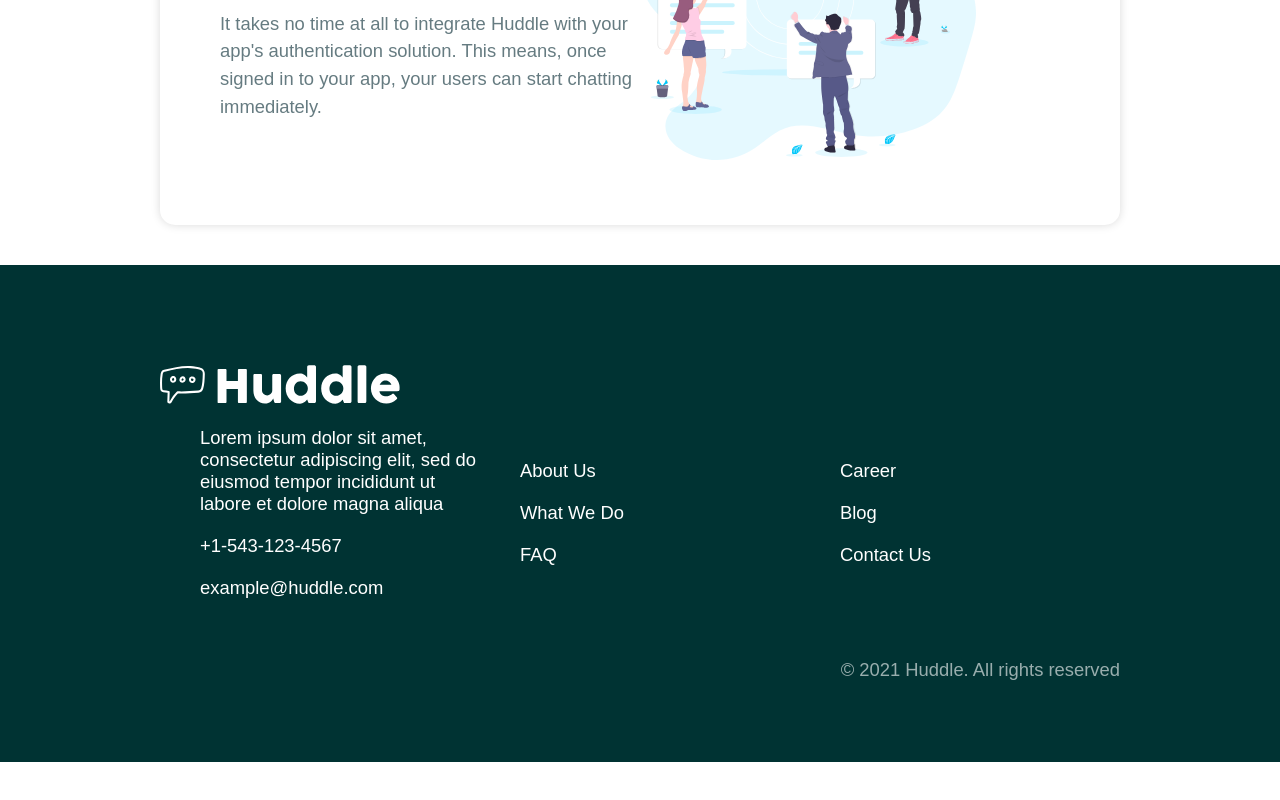
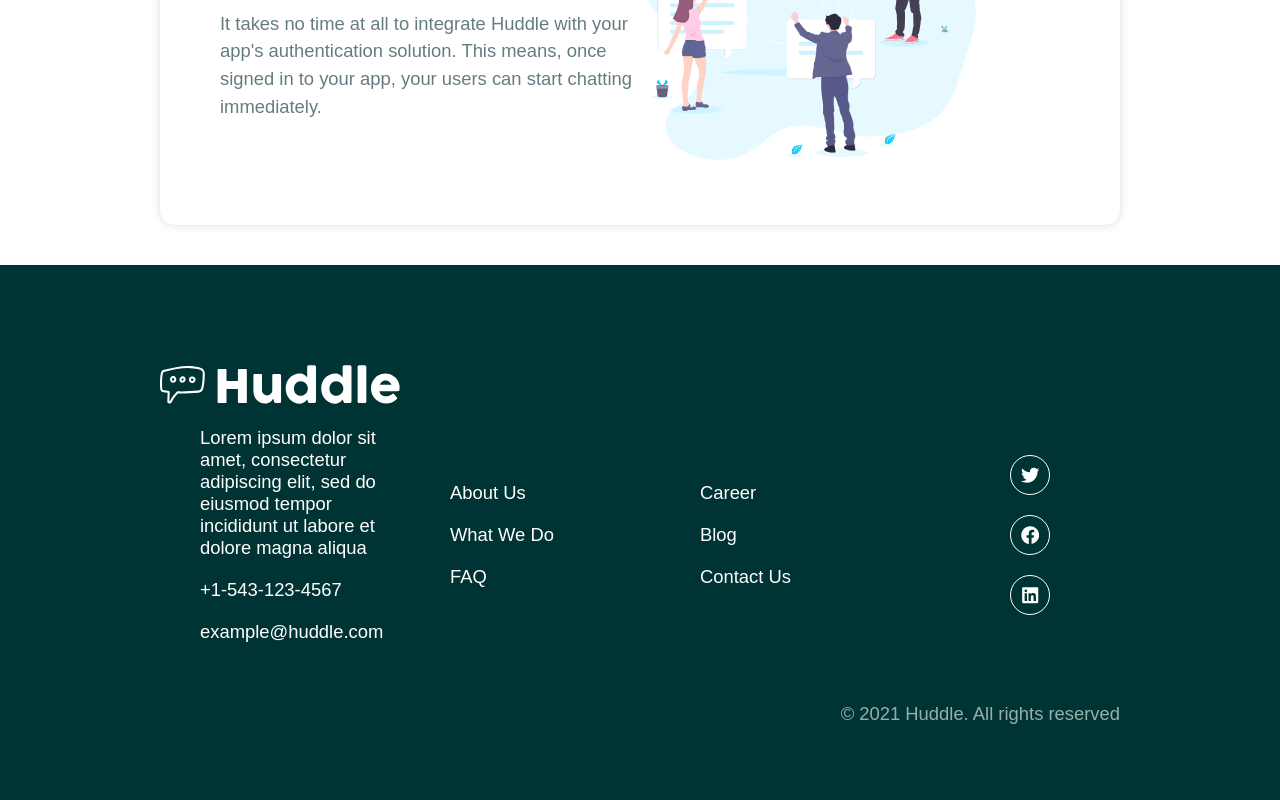
Before and after one commit to DebaKaran/styled-component, a React (Vite) app: page / in a window 1280 px wide. Shown: the part 1419-2219 px from the top of the page. Before the commit the page ends 2181 px from the top, so only its background shows below. Built offline with nearby package versions, Linux system fonts and the light colour scheme.

Commit message:
feat(footer): add SocialIcons component with styled circular icons
- Create StyledSocialIcons with flex alignment
- Integrate react-icons for social media icons
- Style anchor elements as circular bordered buttons
- Add reusable SocialIcons component

```diff
--- a/src/components/Footer.jsx
+++ b/src/components/Footer.jsx
@@ -2,6 +2,7 @@ import React from 'react'
 import { Container } from './styled/Container.styled'
 import { Flex } from './styled/Flex.styled'
 import { StyledFooter } from './styled/Footer.styled'
+import SocialIcons from './SocialIcons'
 
 const Footer = () => {
   return (
@@ -29,6 +30,7 @@ const Footer = () => {
             <li>Blog</li>
             <li>Contact Us</li>
           </ul>
+          <SocialIcons/>
         </Flex>
 
         <p>&copy; 2021 Huddle. All rights reserved</p>
--- /dev/null
+++ b/src/components/SocialIcons.jsx
@@ -0,0 +1,25 @@
+import { FaTwitter, FaFacebook, FaLinkedin } from 'react-icons/fa'
+import { StyledSocialIcons } from './styled/StyledSocialIcons.styled'
+export default function SocialIcons() {
+  return (
+    <StyledSocialIcons>
+        <ul>
+            <li>
+                <a href='https://twitter.com'>
+                <FaTwitter />
+                </a>
+            </li>
+            <li>
+                <a href='https://facebook.com'>
+                <FaFacebook />
+                </a>
+            </li>
+            <li>
+                <a href='https://linkedin.com'>
+                <FaLinkedin />
+                </a>
+            </li>
+        </ul>
+    </StyledSocialIcons>
+  )
+}
--- /dev/null
+++ b/src/components/styled/StyledSocialIcons.styled.js
@@ -0,0 +1,24 @@
+import styled from 'styled-components'
+
+export const StyledSocialIcons = styled.div`
+  display: flex;
+  align-items: center;
+  justify-content: center;
+
+  li {
+    list-style: none;
+  }
+
+  a {
+    border: 1px solid #fff;
+    border-radius: 50%;
+    color: #fff;
+    display: inline-flex;
+    align-items: center;
+    justify-content: center;
+    margin-right: 10px;
+    height: 40px;
+    width: 40px;
+    text-decoration: none;
+  }
+`
```
